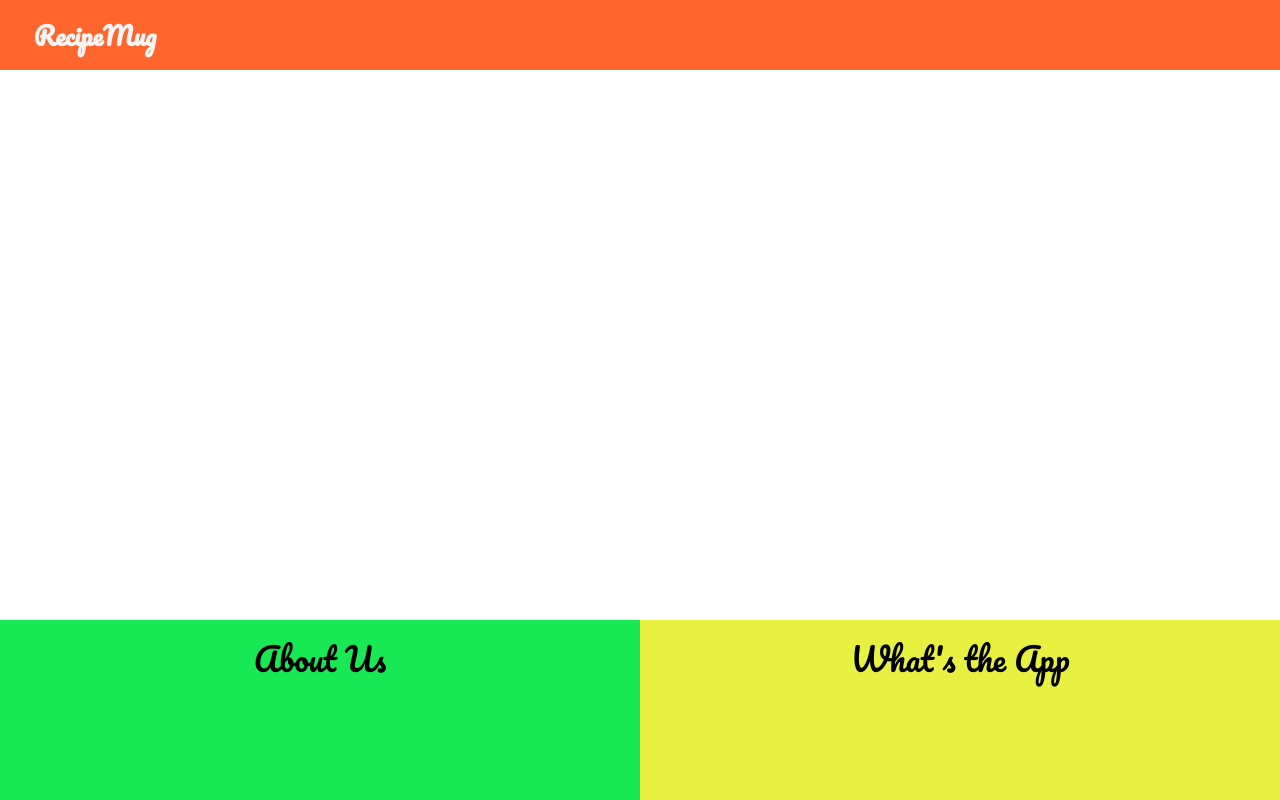
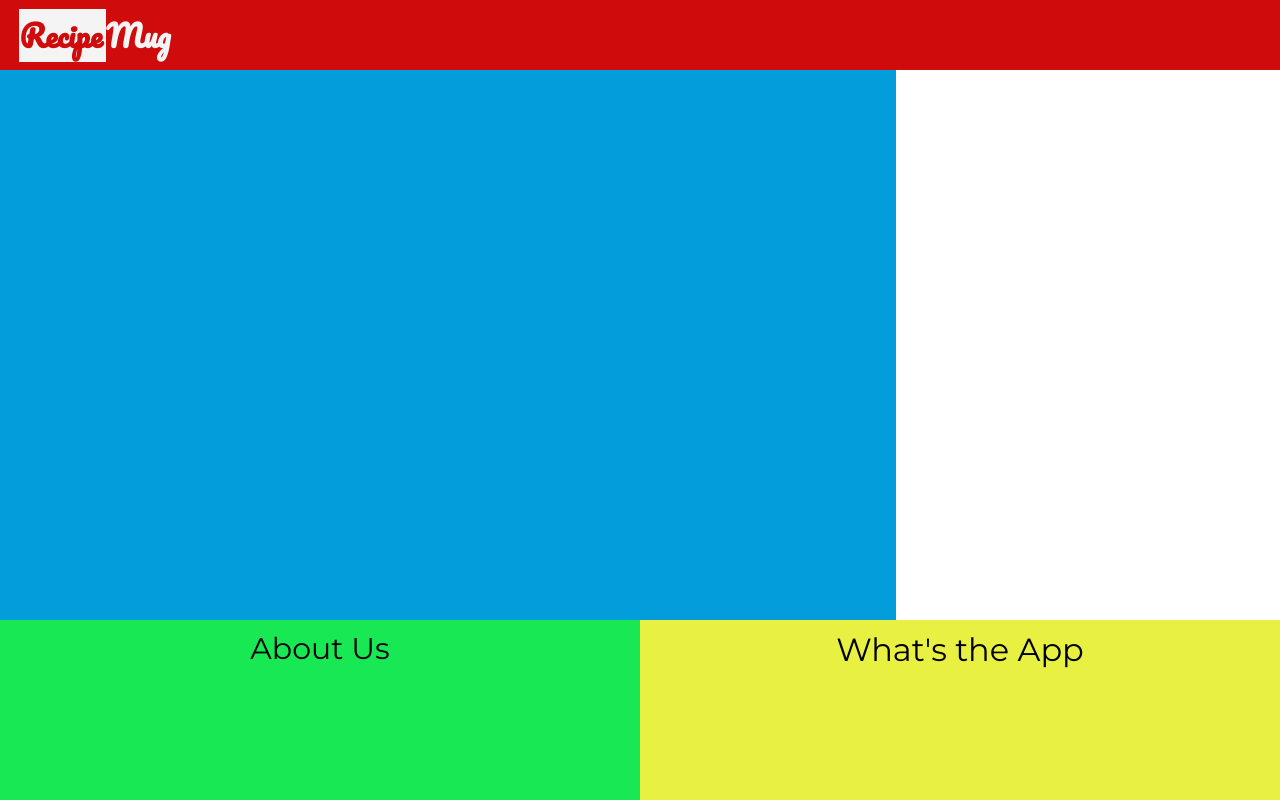
Before and after one commit to Guardiadelcastro/recipemug, a Vue app: page / in a window 1280 px wide. Shown: the top 800 px of the page. Built offline with nearby package versions, Linux system fonts and the light colour scheme.

Commit message:
Adding components

```diff
--- a/src/containers/AboutUs.vue
+++ b/src/containers/AboutUs.vue
@@ -24,8 +24,8 @@ export default {
     justify-content center
 
   .title
-    font-family 'Pacifico', 'Montserrat', serif
+    font-family 'Montserrat', 'Pacifico',  sans-serif
     margin-top 10px
-    font-size 2em
+    font-size 30px
 
 </style>
--- a/src/containers/HomeNav.vue
+++ b/src/containers/HomeNav.vue
@@ -24,7 +24,7 @@ export default {
 @import '../styles/variables'
 
   .home-nav
-    background-color $orange
+    background-color $dark-red
     grid-column 1 / 4
     display flex
 
@@ -32,16 +32,23 @@ export default {
     display flex
     grid-column 1 / 2
     margin-left 20px
-    margin-top 10px
-    max-height 50px
+    margin-top 5px
+    max-height 60px
     width 150px
     justify-content center
     align-items center
 
   .recipe-title, .mug-title
     font-family 'Pacifico', 'Montserrat', serif
-    font-size 25px
-    color $white
+    font-size 30px
     font-weight bold
 
+  .recipe-title
+    background-color $white
+    color $dark-red
+    padding-right 4px
+
+  .mug-title
+    color $white
+
 </style>
--- /dev/null
+++ b/src/containers/LandingImages.vue
@@ -0,0 +1,20 @@
+<template>
+  <div class="landing-images" />
+</template>
+
+<script>
+export default {
+  name: 'LandingImages',
+  props: {}
+};
+</script>
+
+<style lang="stylus" scoped>
+@import '../styles/variables'
+
+  .landing-images
+    background-color $dark-blue
+    grid-column 1 / 3
+    grid-row 2 / 3
+
+</style>
--- a/src/containers/WhatsTheApp.vue
+++ b/src/containers/WhatsTheApp.vue
@@ -24,7 +24,7 @@ export default {
     justify-content center
 
   .title
-    font-family 'Pacifico', 'Montserrat', serif
+    font-family 'Montserrat', 'Pacifico',  sans-serif
     margin-top 10px
     font-size 2em
 
--- a/src/pages/Landing.vue
+++ b/src/pages/Landing.vue
@@ -1,6 +1,7 @@
 <template>
   <div class="container">
     <HomeNav class="homenav" />
+    <LandingImages class="landing-images" />
     <AboutUs class="about-us" />
     <WhatsTheApp class="whats-the-app" />
     <Footer class="footer" />
@@ -12,11 +13,13 @@ import HomeNav from '../containers/HomeNav.vue';
 import AboutUs from '../containers/AboutUs.vue';
 import Footer from '../containers/Footer.vue';
 import WhatsTheApp from '../containers/WhatsTheApp.vue';
+import LandingImages from '../containers/LandingImages.vue';
 
 export default {
   name: 'Landing',
   components: {
     HomeNav,
+    LandingImages,
     AboutUs,
     WhatsTheApp,
     Footer
--- a/src/styles/variables.styl
+++ b/src/styles/variables.styl
@@ -5,6 +5,7 @@ $orange = #ff662d
 $yellow = #e8f041
 $green = #18e854
 $white = #f4f4f4
+$black = #000000
 
 // Darken
 $dark-grey = darken(#717070, 30%)
```
Also changed, not shown: 1 other file (tests, documents, lock files or other folders).
